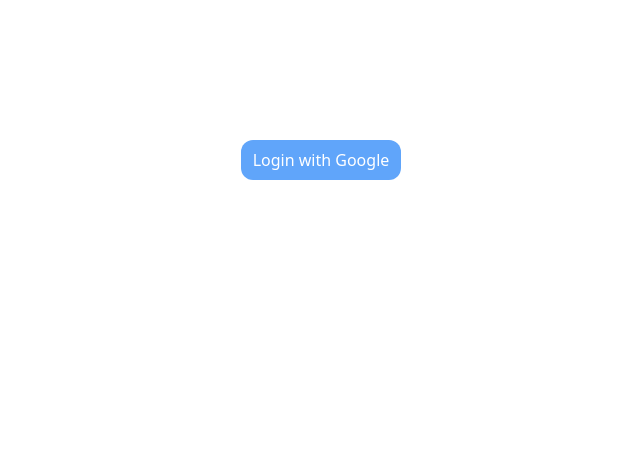
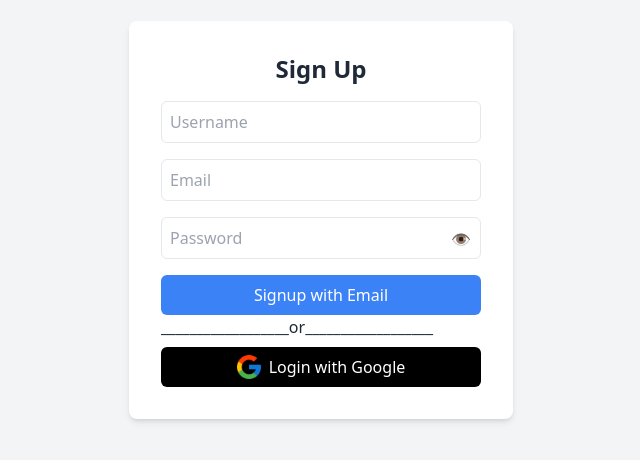
Before and after one commit to clevereverdev/Documo, a Next.js app: page /login in a window 1280 px wide. Shown: the part 180-640 px from the top of the page, without its empty margins (319-959 px from the left). Built offline with nearby package versions, Linux system fonts and the light colour scheme; no server answers.

Commit message:
Added email and password sign-up option.

```diff
--- a/pages/api/auth/[...nextauth].js
+++ b/pages/api/auth/[...nextauth].js
@@ -1,5 +1,6 @@
 import NextAuth from "next-auth"
 import GoogleProvider from "next-auth/providers/google";
+import CredentialsProvider from 'next-auth/providers/credentials';
 
 export const authOptions = {
   // Configure one or more authentication providers
@@ -7,6 +8,25 @@ export const authOptions = {
     GoogleProvider({
       clientId: process.env.GOOGLE_CLIENT_ID,
       clientSecret: process.env.GOOGLE_CLIENT_SECRET
+    }),
+    CredentialsProvider({
+      name: 'Email and Password',
+      credentials: {
+        username: { label: "Username", type: "text" },
+        email: { label: "Email", type: "text" },
+        password: { label: "Password", type: "password" }
+      },
+      authorize: async (credentials) => {
+        // For now, we just mock a user. In a real-world scenario,
+        // you would verify the credentials against your database here.
+        const user = { id: 1, name: credentials.username, email: credentials.email }
+
+        if (user) {
+          return Promise.resolve(user)
+        } else {
+          return Promise.reject(new Error('Invalid username or password'))
+        }
+      }
     })
   ]
 }
--- a/pages/index.js
+++ b/pages/index.js
@@ -30,7 +30,7 @@ export default function Home() {
           <h1>
             Welcome,{' '}
             <span className={styles.userName}>
-              <strong>{session.user.name}</strong>
+              <strong className='text-green-600'>{session.user.name}</strong>
             </span>
             !
           </h1>
--- a/pages/login.js
+++ b/pages/login.js
@@ -1,36 +1,98 @@
-import { signIn, } from 'next-auth/react'
-import React from "react";
-import { useSession } from 'next-auth/react'
+import { signIn } from 'next-auth/react';
+import React, { useState } from "react";
+import { useSession } from 'next-auth/react';
+import { useRouter } from 'next/router';
 import { useEffect } from 'react';
-import { useRouter } from 'next/router';
-function login() {
+import Image from 'next/image'; // Import the Image component
+
+function Login() {
     const { data: session } = useSession();
     const router = useRouter();
+    const [credentials, setCredentials] = useState({
+        username: '',
+        email: '',
+        password: ''
+    });
+    const [showPassword, setShowPassword] = useState(false);
+
     useEffect(() => {
-        console.log('User Session');
         if (session) {
             router.push('/');
         }
     }, [session]);
+
+    const handleSignup = (e) => {
+        e.preventDefault();
+        signIn('credentials', {
+            callbackUrl: '/',
+            username: credentials.username,
+            email: credentials.email,
+            password: credentials.password
+        });
+    }
+
     return (
-        <div className='flex justify-center
-    items-center mt-[25%]'>
-            {/* <Image src='/logo.png'
-                alt='logo'
-                width={200}
-                height={100}
-            /> */}
-            <button
-                className=' bg-blue-400 p-2 rounded-xl px-3 text-white'
-                onClick={() => signIn()}>
-                {/* <Image src='/google.png'
-                    alt='google'
-                    width={300}
-                    height={300}
-                /> */}
+        <div className="flex flex-col items-center justify-center h-screen bg-gray-100">
+            <div className="bg-white p-8 rounded-lg shadow-md w-96">
+                <h1 className="text-2xl text-center font-semibold mb-4">Sign Up</h1>
+                <form onSubmit={handleSignup} className="space-y-4">
+                    <input
+                        type="text"
+                        placeholder="Username"
+                        onChange={e => setCredentials({ ...credentials, username: e.target.value })}
+                        required
+                        className="w-full p-2 border rounded-md bg-transparent"
+                    />
+                    <input
+                        type="email"
+                        placeholder="Email"
+                        onChange={e => setCredentials({ ...credentials, email: e.target.value })}
+                        required
+                        className="w-full p-2 border rounded-md bg-transparent"
+                    />
+                    <div className="relative">
+                        <input
+                            type={showPassword ? "text" : "password"}
+                            placeholder="Password"
+                            onChange={e => setCredentials({ ...credentials, password: e.target.value })}
+                            required
+                            className="w-full p-2 border rounded-md bg-transparent pr-10"
+                        />
+                        <span
+                            onClick={() => setShowPassword(!showPassword)}
+                            className="absolute top-2.5 right-2.5 cursor-pointer"
+                        >
+                            {showPassword ? "🙈" : "👁️"}
+                        </span>
+                    </div>
+                    <button type="submit" className="w-full bg-blue-500 text-white p-2 rounded-md hover:bg-blue-600">
+                        Signup with Email
+                    </button>
+                </form>
+                <div>__________________or__________________</div>
+                <button
+                    className="mt-2 w-full bg-black text-white p-2 rounded-md hover:bg-black flex items-center justify-center"
+                    onClick={() => signIn('google')}
+                >
+                    <Image
+                        src="/google_logo.png"
+                        width={24}  // Adjust the size as per your requirement
+                        height={24} // Adjust the size as per your requirement
+                        alt="Google Logo"
+                    />
+                    <span className="ml-2">Login with Google</span>
+                </button>
+            </div>
+
+            {/* Google Signin Button */}
+            {/* <button
+                className="mt-4 bg-blue-400 p-2 rounded-xl px-3 text-white hover:bg-blue-500"
+                onClick={() => signIn('google')}
+            >
                 Login with Google
-            </button>
+            </button> */}
         </div>
     )
 }
-export default login
+
+export default Login;
```
Also changed, not shown: public/google_logo.png (added).
